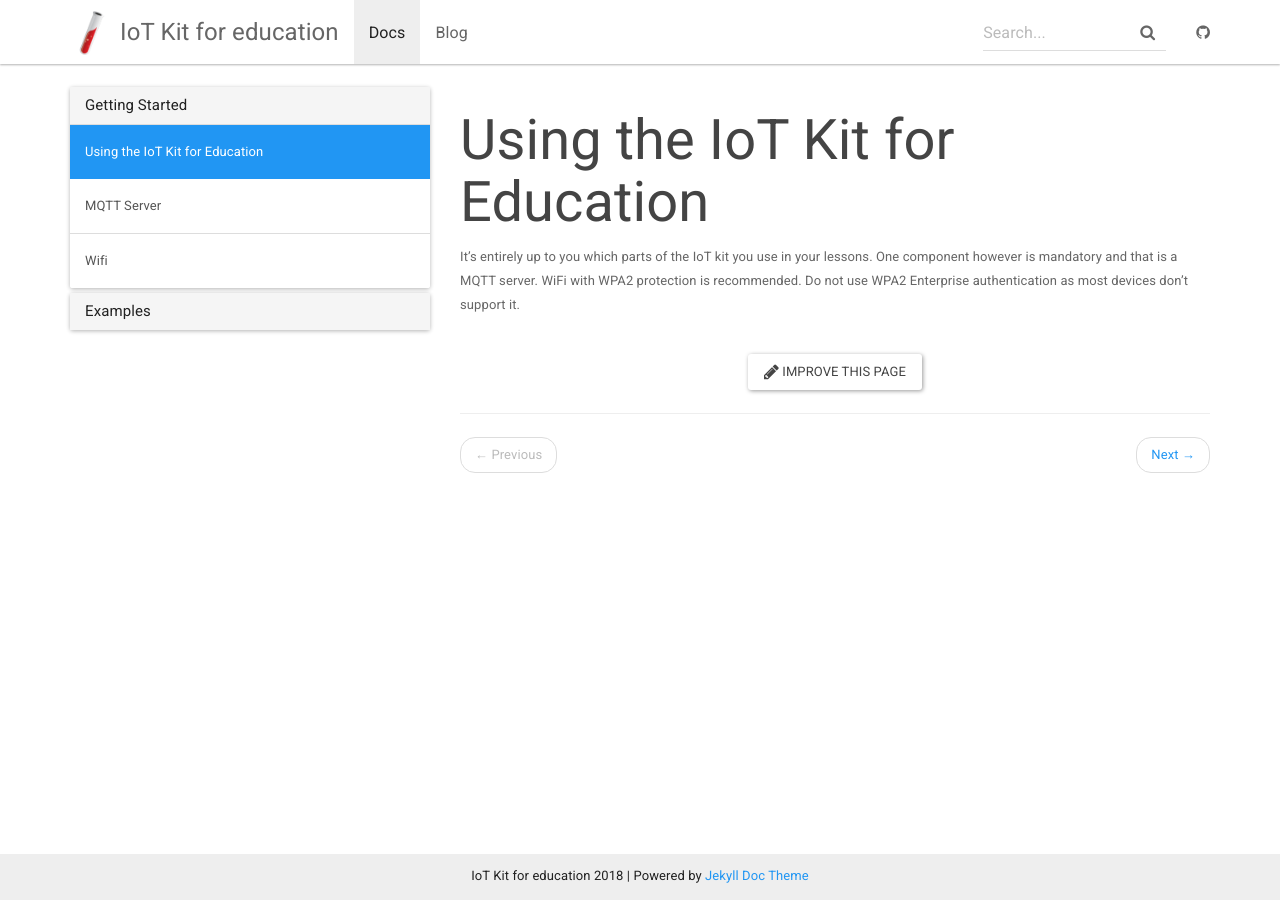
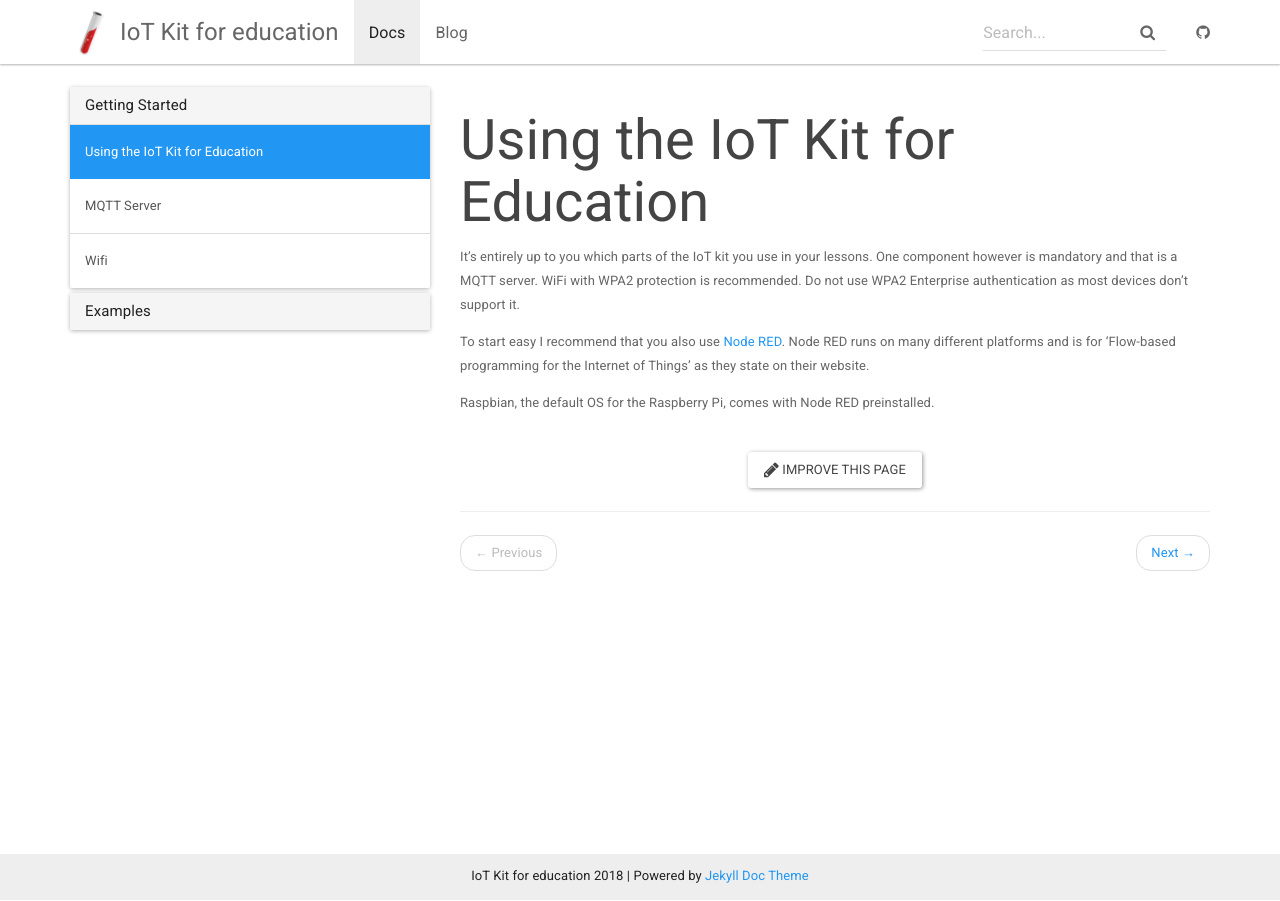
Before and after one commit to mverleun/IoT-Web, a Jekyll site: the page built from _docs/index.md, in a window 1280 px wide. Built offline with Jekyll 4.4.1, drawn with Linux system fonts in a browser that asks for light colours; nearby versions of some CDN libraries.

Commit message:
Updated website

```diff
--- a/_docs/index.md
+++ b/_docs/index.md
@@ -5,3 +5,7 @@ redirect_from: /docs/index.html
 ---
 It's entirely up to you which parts of the IoT kit you use in your lessons.
 One component however is mandatory and that is a MQTT server. WiFi with WPA2 protection is recommended. Do not use WPA2 Enterprise authentication as most devices don't support it.
+
+To start easy I recommend that you also use [Node RED](https://nodered.org). Node RED runs on many different platforms and is for 'Flow-based programming for the Internet of Things' as they state on their website.
+
+Raspbian, the default OS for the Raspberry Pi, comes with Node RED preinstalled.
```
